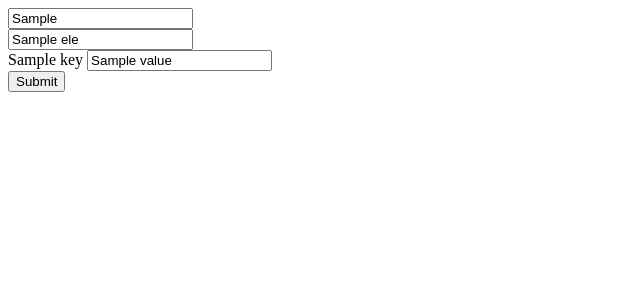
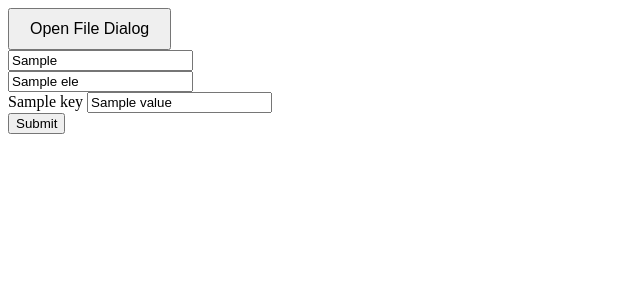
Before and after one commit to AtreyaRaghav/resume, a Django app: template templates/accounts/index.html in a window 1280 px wide. Shown: the top 300 px of the page, without its empty margins (0-640 px from the left). Run offline with Django 3.2, Linux system fonts and the light colour scheme; the template is opened without the code that fills it: most values are stand-ins (such as "Sample title", 1, 10 or a date in 2020).

Commit message:
button with file dialog box fixed

```diff
--- a/accounts/urls.py
+++ b/accounts/urls.py
@@ -7,6 +7,7 @@ from accounts.views import (
     set_password,
     logout_view,
     show,
+    file_upload,
 )
 
 urlpatterns = [
@@ -16,4 +17,5 @@ urlpatterns = [
     path("set-password/<str:token>/", set_password, name="set_password"),
     path("logout/", logout_view, name="logout_view"),
     path("show/", show, name="show"),
+    path("file-upload/", file_upload, name="file_upload"),
 ]
--- a/accounts/views.py
+++ b/accounts/views.py
@@ -160,3 +160,9 @@ def show(request: HttpRequest):
 #         return isinstance(value, eval(arg))
 #     except Exception:
 #         return False
+
+
+def file_upload(request: HttpRequest):
+    if request.method == "POST":
+        print(request.FILES.getlist("fileInput"))
+    return request("show")
--- a/templates/accounts/index.html
+++ b/templates/accounts/index.html
@@ -1,10 +1,25 @@
 <!DOCTYPE html>
 <head>
-
+    {% load static %}
+    <style>
+        #uploadButton {
+    padding: 10px 20px;
+    font-size: 16px;
+    cursor: pointer;
+}
+    </style>
 </head>
 <body>
-<form method="post">
+<form method="post" action="{% url 'file_upload' %}">
     {% csrf_token %}
+
+    <button id="uploadButton" type="button">Open File Dialog</button>
+    <input type="file" id="fileInput" name="fileInput" style="display: none;" />
+    <div id="fileNameShow">
+
+    </div>
+
+    <img src="http://127.0.0.1:8000/media/image/download.jpg" id="spinner" style="display: none; z-index: 10;  text-align: center; height: auto; justify-content: center; align-items: center;" >
     <input type="text" value="{{response_dict.first_name}}"><br>
 
 
@@ -22,5 +37,28 @@
 
     {% endfor%}
 <input type="submit">
+
+<script>
+    // Get references to the button and file input elements
+const uploadButton = document.getElementById("uploadButton");
+const fileInput = document.getElementById("fileInput");
+const fileNameShow = document.getElementById("fileNameShow");
+const spinnerId = document.getElementById("spinner");
+// Add an event listener to the button to trigger the file input dialog
+uploadButton.addEventListener("click", function() {
+    fileInput.click(); // This will open the file dialog
+});
+
+// Optionally, you can add an event listener to handle file selection
+fileInput.addEventListener("change", function() {
+    const file = fileInput.files[0];
+    if (file) {
+        fileNameShow.innerText = file.name;
+        console.log("Selected file:", file.name);
+        spinnerId.style.display = "block";
+    }
+});
+
+</script>
 </form>
 </body>
```
Also changed, not shown: resume/settings.py (+11 -0 lines), resume/urls.py (+10 -4 lines), media/image/download.jpg (added), static/image/download.jpg (added).
